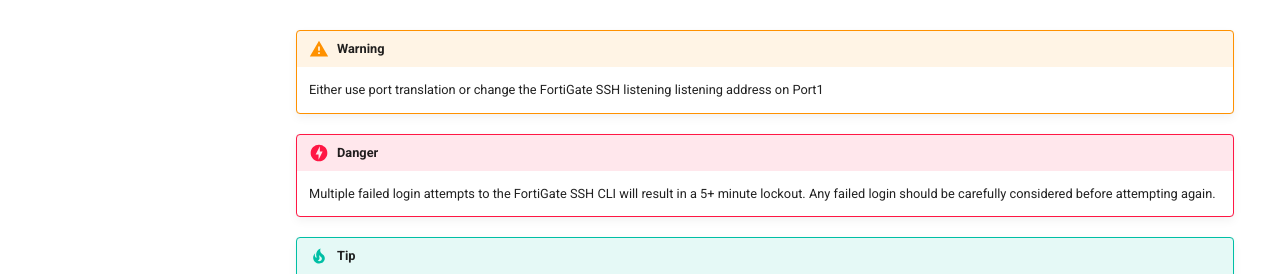
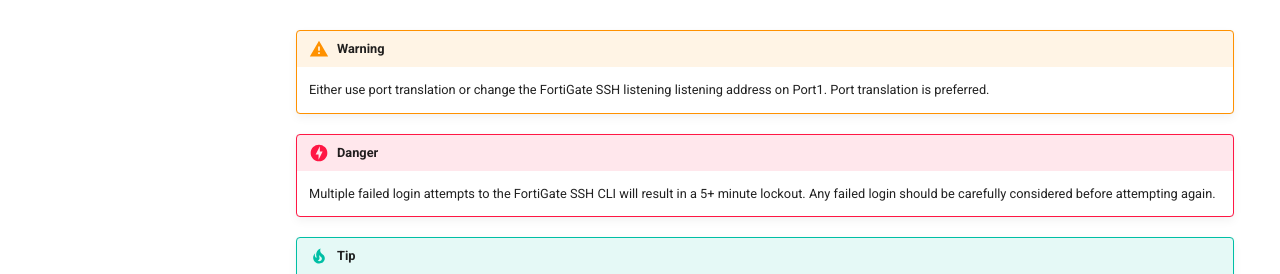
Before and after one commit to ukilab-cloud/lab-tgw-fgcp, an MkDocs documentation site: the page built from docs/docs/exercise-2.md, in a window 1280 px wide and 1348 px high. Shown: the part 897-1171 px from the top of the window. Built offline with MkDocs 1.6.1 and Material for MkDocs 9.7.7, drawn with Linux system fonts in a browser that asks for light colours; comment, search, counter and statistics services are not loaded.

```diff
--- a/docs/docs/exercise-2.md
+++ b/docs/docs/exercise-2.md
@@ -16,7 +16,7 @@
 ![Ingress no SNAT](./images/ingress.png "Ingress no SNAT")
 
 !!! Warning
-    Either use port translation or change the FortiGate SSH listening listening address on Port1
+    Either use port translation or change the FortiGate SSH listening listening address on Port1. Port translation is preferred.
 
 !!! Danger
     Multiple failed login attempts to the FortiGate SSH CLI will result in a 5+ minute lockout. Any failed login should be carefully considered before attempting again.
```
Also changed, not shown: docs/docs/exercise-1.md (+1 -1 lines), docs/docs/exercise-3.md (+1 -1 lines), 1 other file.
